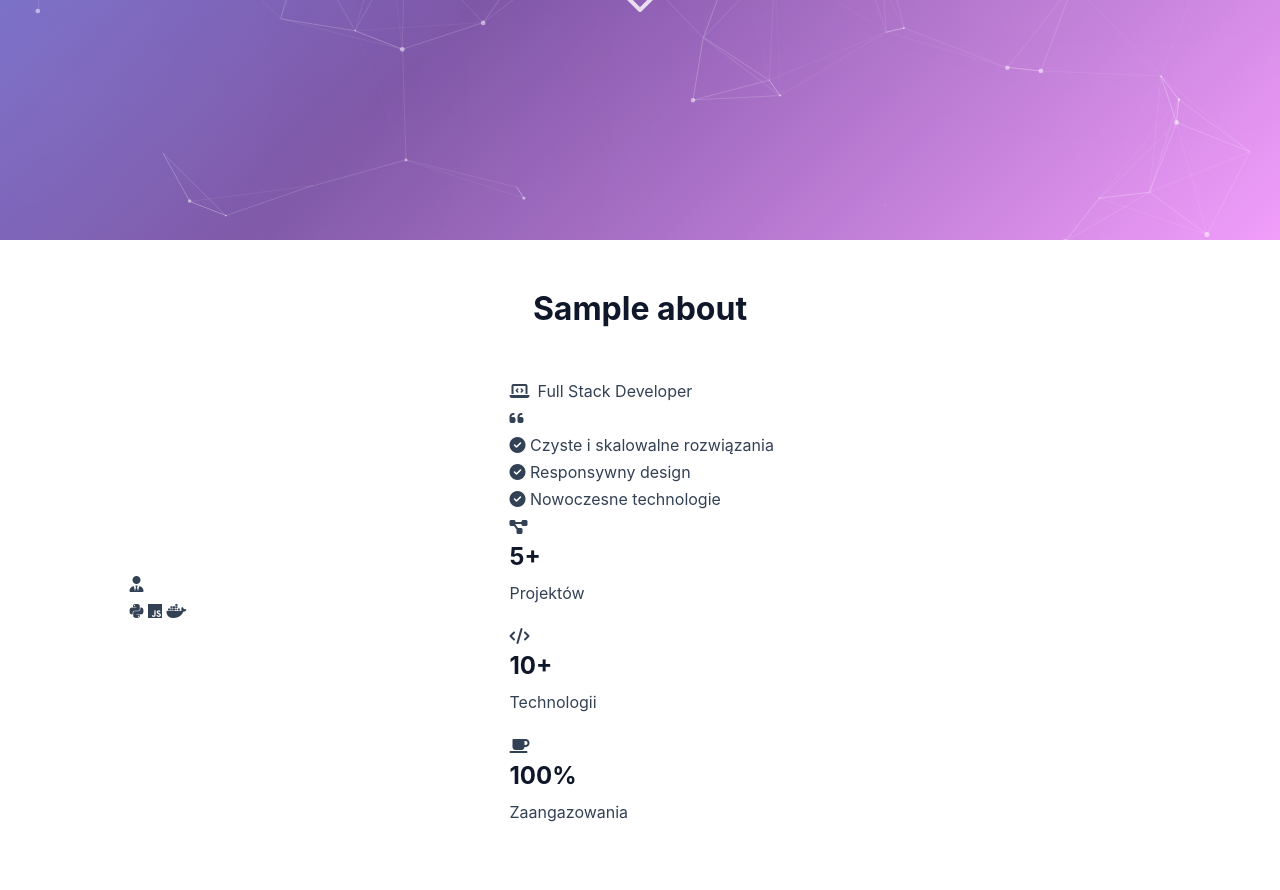
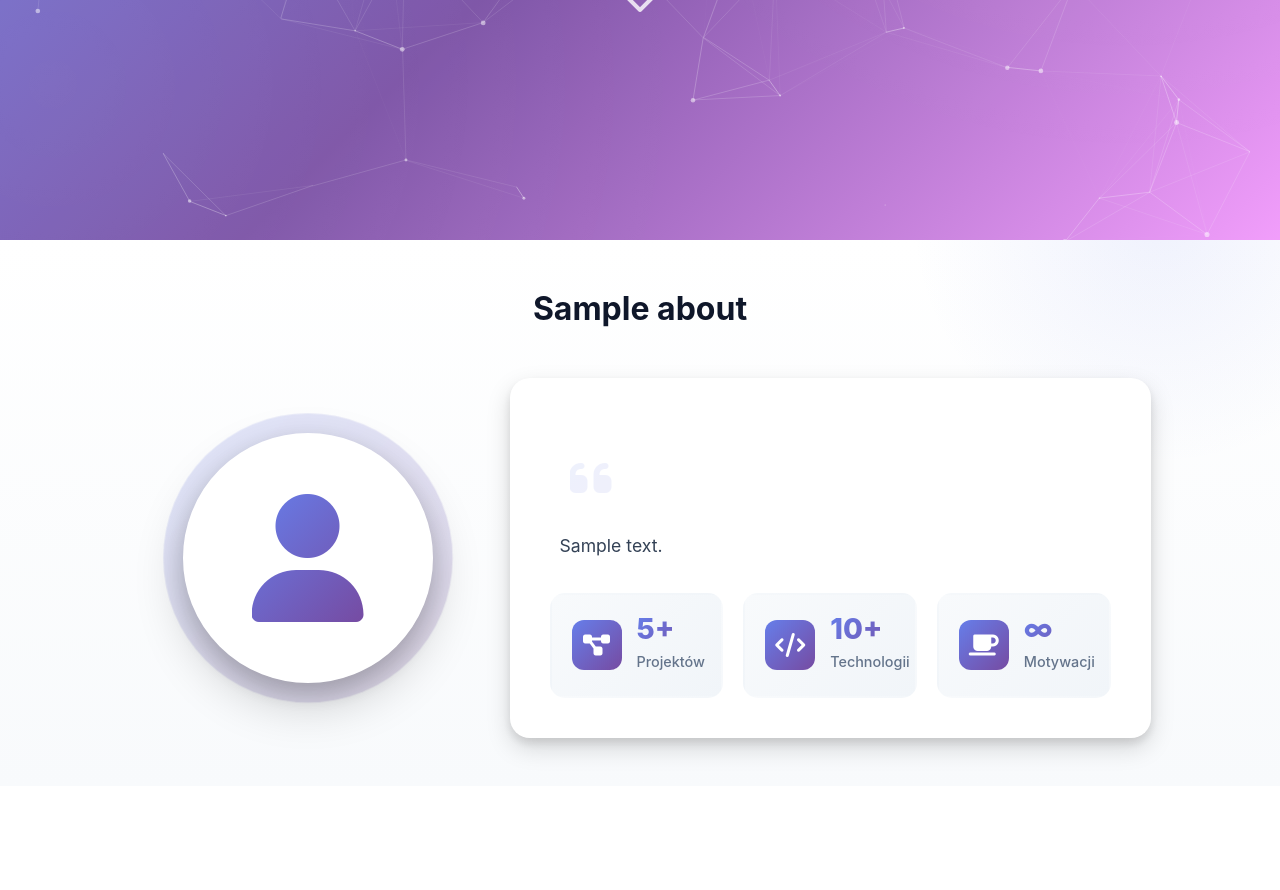
Before and after one commit to Sul3j/portfolio-website-project, a Django app: template portfolio/templates/portfolio/home.html in a window 1280 px wide. Shown: the part 560-1450 px from the top of the page. After the commit the page ends 1320 px from the top, so only its background shows below. Run offline with Django 3.2, Linux system fonts and the light colour scheme; the template is opened without the code that fills it: most values are stand-ins (such as "Sample title", 1, 10 or a date in 2020).

Commit message:
add about section styles

```diff
--- a/docker-compose.yml
+++ b/docker-compose.yml
@@ -22,7 +22,7 @@ services:
   web:
     build: .
     container_name: portfolio_web
-    command: python manage.py runserver 0.0.0.0:8000
+    command: sh -c "python manage.py migrate && python manage.py runserver 0.0.0.0:8000"
     volumes:
       - .:/app
       - static_volume:/app/staticfiles
--- a/portfolio/models.py
+++ b/portfolio/models.py
@@ -8,6 +8,9 @@ class About(models.Model):
     class Meta:
         verbose_name = "O mnie"
         verbose_name_plural = "O mnie"
+
+    def __str__(self):
+        return self.title
 
     @classmethod
     def get_about(cls):
--- a/portfolio/static/portfolio/css/style.css
+++ b/portfolio/static/portfolio/css/style.css
@@ -281,3 +281,162 @@ h1, h2, h3, h4, h5, h6 {
         transform: translateY(-10px);
     }
 }
+
+#about {
+    background: linear-gradient(180deg, #ffffff 0%, #f8fafc 100%);
+    position: relative;
+    overflow: hidden;
+}
+
+#about:before {
+    content: '';
+    position: absolute;
+    top: -50%;
+    right: -10%;
+    width: 500px;
+    height: 500px;
+    background: radial-gradient(circle, rgba(102, 126, 234, 0.1) 0%, transparent 70%);
+    border-radius: 50%;
+}
+
+.about-image-wrapper {
+    position: relative;
+    display: flex;
+    justify-content: center;
+    align-items: center;
+    height: 350px;
+}
+
+.about-image-decoration {
+    position: absolute;
+    width: 280px;
+    height: 280px;
+    background: var(--gradient-primary);
+    border-radius: 50%;
+    opacity: 0.15;
+    animation: pulse 3s ease-in-out infinite;
+}
+
+@keyframes pulse {
+    0%, 100% {
+        transform: scale(1);
+        opacity: 0.15;
+    }
+    50% {
+        transform: scale(1.1);
+        opacity: 0.25;
+    }
+}
+
+.about-avatar {
+    position: relative;
+    width: 250px;
+    height: 250px;
+    background: white;
+    border-radius: 50%;
+    display: flex;
+    align-items: center;
+    justify-content: center;
+    box-shadow: var(--shadow-xl);
+    z-index: 2;
+    border: 8px solid white;
+}
+
+.about-avatar i {
+    font-size: 8rem;
+    background:  var(--gradient-primary);
+    -webkit-background-clip: text;
+    -webkit-text-fill-color: transparent;
+    background-clip: text;
+}
+
+.about-content {
+    background: white;
+    padding: 40px;
+    border-radius: 20px;
+    box-shadow: var(--shadow-lg);
+    transition: all var(--transition-speed) var(--transition-smooth);
+    position: relative;
+}
+
+.about-quote {
+    position: relative;
+    top: 20px;
+    left: 20px;
+    font-size: 3rem;
+    opacity: 0.1;
+    background: var(--gradient-primary);
+    -webkit-background-clip: text;
+    -webkit-text-fill-color: transparent;
+    background-clip: text;
+}
+
+.about-content p {
+    font-size: 1.1rem;
+    line-height: 1.9;
+    color: var(--text-color);
+    margin-bottom: 30px;
+    padding-left: 10px;
+}
+
+.about-stats {
+    display: flex;
+    gap: 20px;
+    margin-top: 30px;
+    flex-wrap: wrap;
+}
+
+.stat-item {
+    flex: 1;
+    min-width: 140px;
+    background: linear-gradient(135deg, #f8fafc 0%, #f1f5f9 100%);
+    padding: 20px;
+    border-radius: 15px;
+    display: flex;
+    align-items: center;
+    gap: 15px;
+    transition: all var(--transition-speed) var(--transition-smooth);
+    border: 2px solid transparent;
+}
+
+.stat-item:hover {
+    transform: translateY(-5px);
+    border-color: var(--primary-color);
+    background: white;
+    box-shadow: var(--shadow-md);
+}
+
+.stat-icon {
+    width: 50px;
+    height: 50px;
+    border-radius: 12px;
+    background: var(--gradient-primary);
+    display: flex;
+    align-items: center;
+    justify-content: center;
+    flex-shrink: 0;
+}
+
+.stat-icon i {
+    font-size: 1.5rem;
+    color: white;
+}
+
+.stat-info h4 {
+    margin: 0;
+    font-size: 1.8rem;
+    font-weight: 800;
+    background: var(--gradient-primary);
+    line-height: 1;
+    -webkit-background-clip: text;
+    -webkit-text-fill-color: transparent;
+    background-clip: text;
+}
+
+.stat-info p {
+    margin: 5px 0 0;
+    font-size: 0.9rem;
+    color: var(--text-light);
+    font-weight: 500;
+    padding-left: 0;
+}
--- a/portfolio/templates/portfolio/home.html
+++ b/portfolio/templates/portfolio/home.html
@@ -78,58 +78,25 @@
     </header>
 
     <section id="about" class="py-5">
-        <div class="about-bg-decoration"></div>
         <div class="container">
-            <h2 class="text-center mb-5 section-title">{% if about.title %}{{ about.title }}{% else %}O mnie{% endif %}</h2>
+            <h2 class="text-center mb-5 section-title">{{ about.title }}</h2>
             <div class="row justify-content-center align-items-center">
-                <div class="col-lg-4 mb-4 mv-lg-0">
+                <div class="col-lg-4 mb-4 mb-lg-0">
                     <div class="about-image-wrapper">
                         <div class="about-image-decoration"></div>
-                        <div class="about-image-ring"></div>
-                        <div class="about-avatar glass-card">
-                            <i class="fas fa-user-tie"></i>
-                        </div>
-                        <div class="about-floating-icons">
-                            <span class="floating-icon"><i class="fab fa-python"></i></span>
-                            <span class="floating-icon"><i class="fa-brands fa-js"></i></span>
-                            <span class="floating-icon"><i class="fab fa-docker"></i></span>
+                        <div class="about-avatar">
+                            <i class="fas fa-user"></i>
                         </div>
                     </div>
                 </div>
                 <div class="col-lg-7">
-                    <div class="about-content glass-card"></div>
-                    <div class="about-badge">
-                        <i class="fas fa-laptop-code me-2"></i>Full Stack Developer
-                    </div>
+                    <div class="about-content">
                         <div class="about-quote">
                             <i class="fas fa-quote-left"></i>
                         </div>
-                    {% if about.content %}
-
-                    {% else %}
-                    <p class="lead about-description">
-                        Jestem pasjonatem programowania, specjalizuję się w tworzeniu nowoczesnych aplikacji webowych. Specjalizuję się w <strong>Python</strong>, <strong>Django</strong> oraz technologiach frontendowych takich jak <strong>JavaScript</strong>
-                    </p>
-                    <p class="about-description-secondary">
-                        Moja filozofia pracy opiera się na pisaniu czystego, skalowalnego kodu oraz ciągłym doskonaleniu umiejętności. Kazdy projekt traktuję jako okazję do nauki i tworzenia rozwiązań, które naprawdę pomagają uzytkownikom.
-                    </p>
-                    {% endif %}
-                    <div class="about-highlights">
-                        <div class="highlight-item">
-                            <i class="fas fa-check-circle"></i>
-                            <span>Czyste i skalowalne rozwiązania</span>
-                        </div>
-                        <div class="highlight-item">
-                            <i class="fas fa-check-circle"></i>
-                            <span>Responsywny design</span>
-                        </div>
-                        <div class="highlight-item">
-                            <i class="fas fa-check-circle"></i>
-                            <span>Nowoczesne technologie</span>
-                        </div>
-                    </div>
+                        <p class="lead">{{ about.content|linebreaks }}</p>
                         <div class="about-stats">
-                        <div class="stat-item glass-stat">
+                            <div class="stat-item">
                                 <div class="stat-icon">
                                     <i class="fas fa-project-diagram"></i>
                                 </div>
@@ -138,7 +105,7 @@
                                     <p>Projektów</p>
                                 </div>
                             </div>
-                        <div class="stat-item glass-stat">
+                            <div class="stat-item">
                                 <div class="stat-icon">
                                     <i class="fas fa-code"></i>
                                 </div>
@@ -147,13 +114,14 @@
                                     <p>Technologii</p>
                                 </div>
                             </div>
-                        <div class="stat-item glass-stat">
+                            <div class="stat-item">
                                 <div class="stat-icon">
                                     <i class="fas fa-coffee"></i>
                                 </div>
                                 <div class="stat-info">
-                                <h4>100%</h4>
-                                <p>Zaangazowania</p>
+                                    <h4>∞</h4>
+                                    <p>Motywacji</p>
+                                </div>
                             </div>
                         </div>
                     </div>
```
Lines whose indentation alone changed are shown as unchanged.
